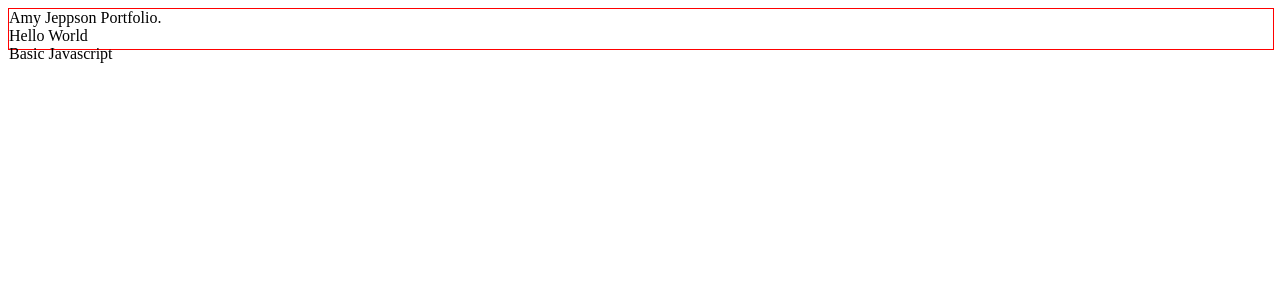
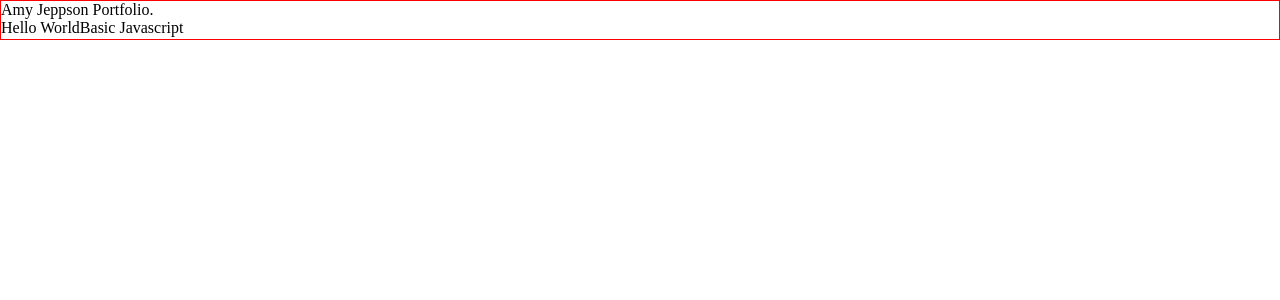
Before and after one commit to AmyClawson/activity12, an Angular app: page / in a window 1280 px wide. Shown: the top 300 px of the page. Built offline with nearby package versions, Linux system fonts and the light colour scheme.

Commit message:
added some styles

```diff
--- a/src/app/app.component.less
+++ b/src/app/app.component.less
@@ -1,12 +1,16 @@
 @purp: purple;
 
 .app-component{
-    h1{
-        color: @purp;
-    }
     .header{
         height: 40px;
         width: 100%;
         border: 1px solid red;
+        display: flex;
+        flex-direction: column;
+    }
+    .navigation{
+        display: flex;
+        height: 30px;
+        flex-direction: row;
     }
 }
--- a/src/main.less
+++ b/src/main.less
@@ -1 +1,10 @@
 /* You can add global styles to this file, and also import other style files */
+
+*{
+    box-sizing: border-box;
+}
+
+body{
+    margin: 0px;
+    padding: 0px;
+}
```
